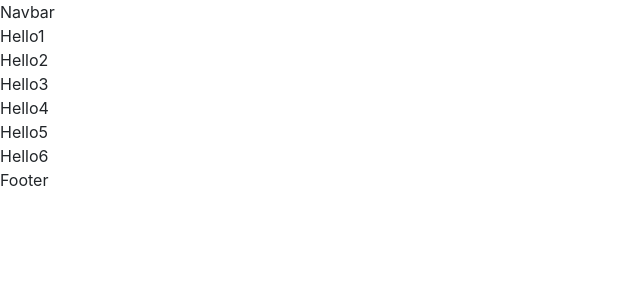
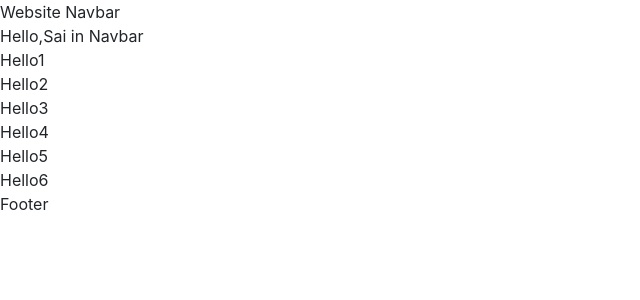
Before and after one commit to Bheemalinga/react-first-time---new-app--, a React (Create React App) app: page /About in a window 1280 px wide. Shown: the top 300 px of the page, without its empty margins (0-640 px from the left). Built offline with nearby package versions, Linux system fonts and the light colour scheme.

Commit message:
Navbar dynamic data + Section css try 1

```diff
--- a/src/components/navbar/Navbar.jsx
+++ b/src/components/navbar/Navbar.jsx
@@ -1,9 +1,13 @@
 import React from 'react'
+import Products from '../../pages/Products'
 
 function Navbar() {
-  return (
-    <div>Navbar</div>
-  )
+  return <>
+    <div>Website Navbar</div>
+    <div>
+      <Products name = "Sai in Navbar"/>
+    </div>
+  </>
 }
 
-export default Navbar
+export default Navbar;
```
Also changed, not shown: src/components/styles/section1.css (+6 -4 lines).
